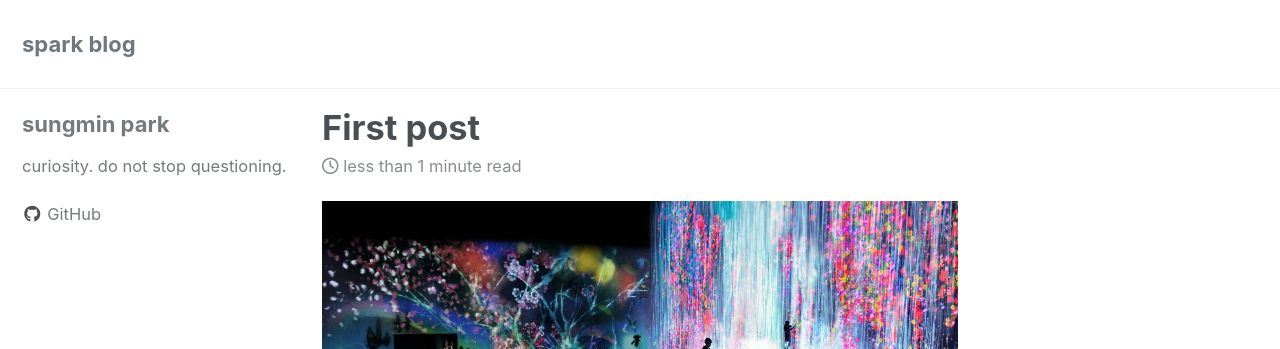
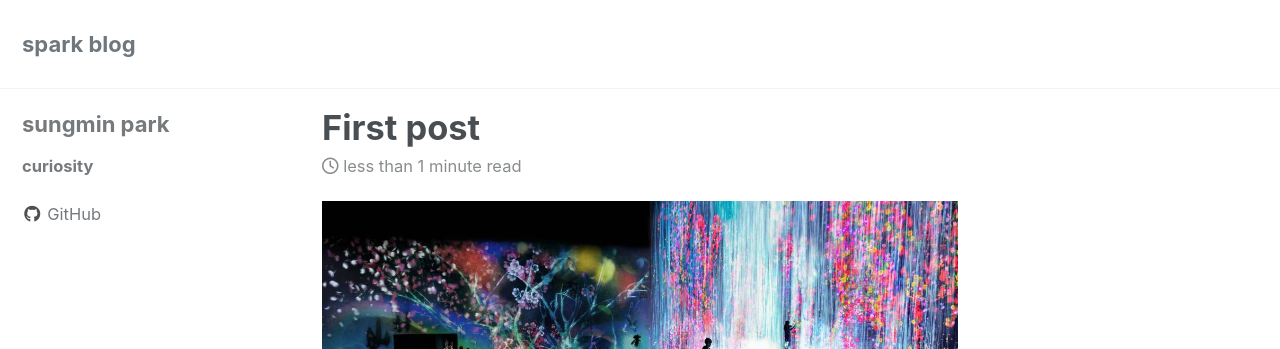
Before and after one commit to ispark323/ispark323.github.io, a Jekyll site: the page built from _posts/2019-10-02-first-post.md, in a window 1280 px wide. Shown: the top 349 px of the page. Built offline with Jekyll 4.4.1, drawn with Linux system fonts in a browser that asks for light colours; cached includes are drawn as plain includes; nearby versions of some CDN libraries.

Commit message:
edit _config.yml

```diff
--- a/_config.yml
+++ b/_config.yml
@@ -110,7 +110,7 @@ analytics:
 author:
   name             : "sungmin park"
   avatar           : # path of avatar image, e.g. "/assets/images/bio-photo.jpg"
-  bio              : "curiosity. do not stop questioning."
+  bio              : "**curiosity**"
   location         :
   email            :
   links:
```
